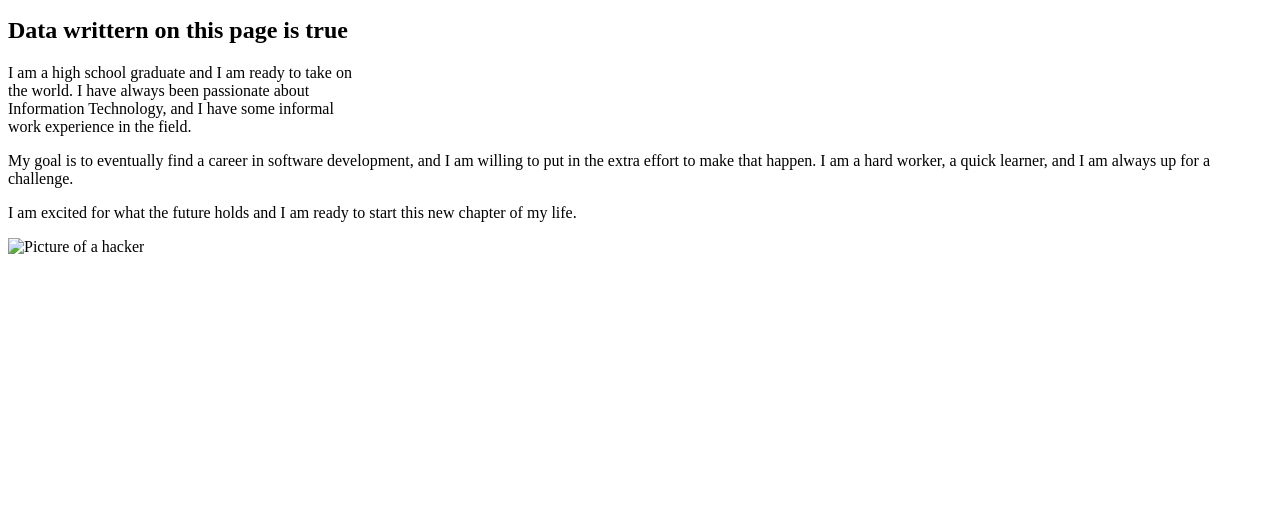
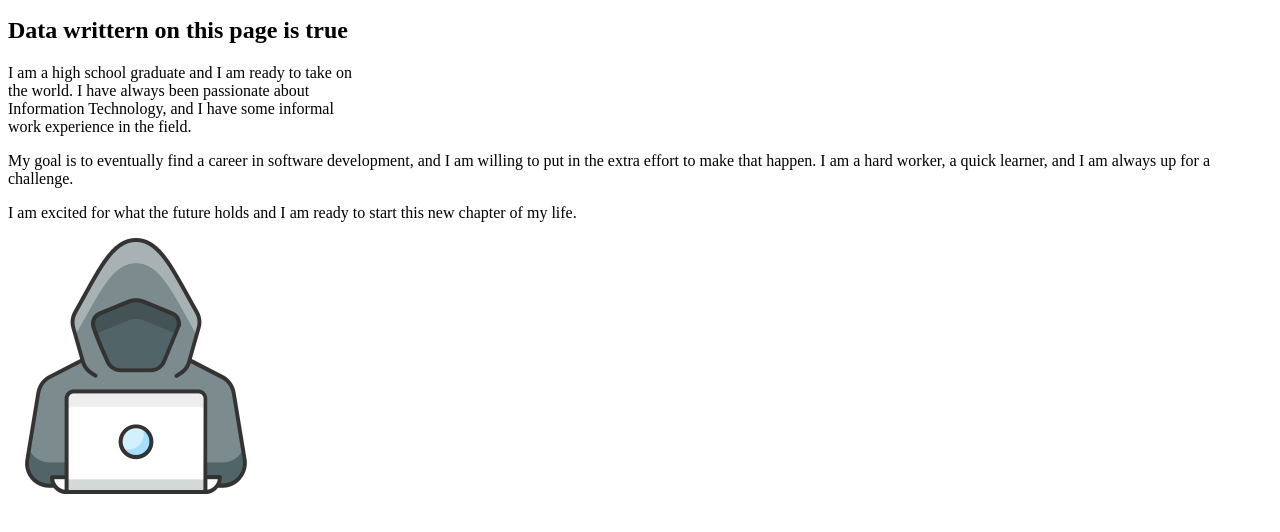
Before and after one commit to motheotech/Website, a plain HTML site: page index.html in a window 1280 px wide. Shown: the part 110-642 px from the top of the page. Drawn offline with Linux system fonts and the light colour scheme.

Commit message:
Added picture

```diff
--- a/index.html
+++ b/index.html
@@ -15,6 +15,6 @@
 <p>My goal is to eventually find a career in software development, and I am willing to put in the extra effort to make that happen. I am a hard worker, a quick learner, and I am always up for a challenge.
 </p>
 <p>I am excited for what the future holds and I am ready to start this new chapter of my life.</p>
-<img src= "images/hackpic.png" alt="Picture of a hacker"/>
+<img src= "hackpic.png" alt="Picture of a hacker"/>
 </body>
 </html>
```
